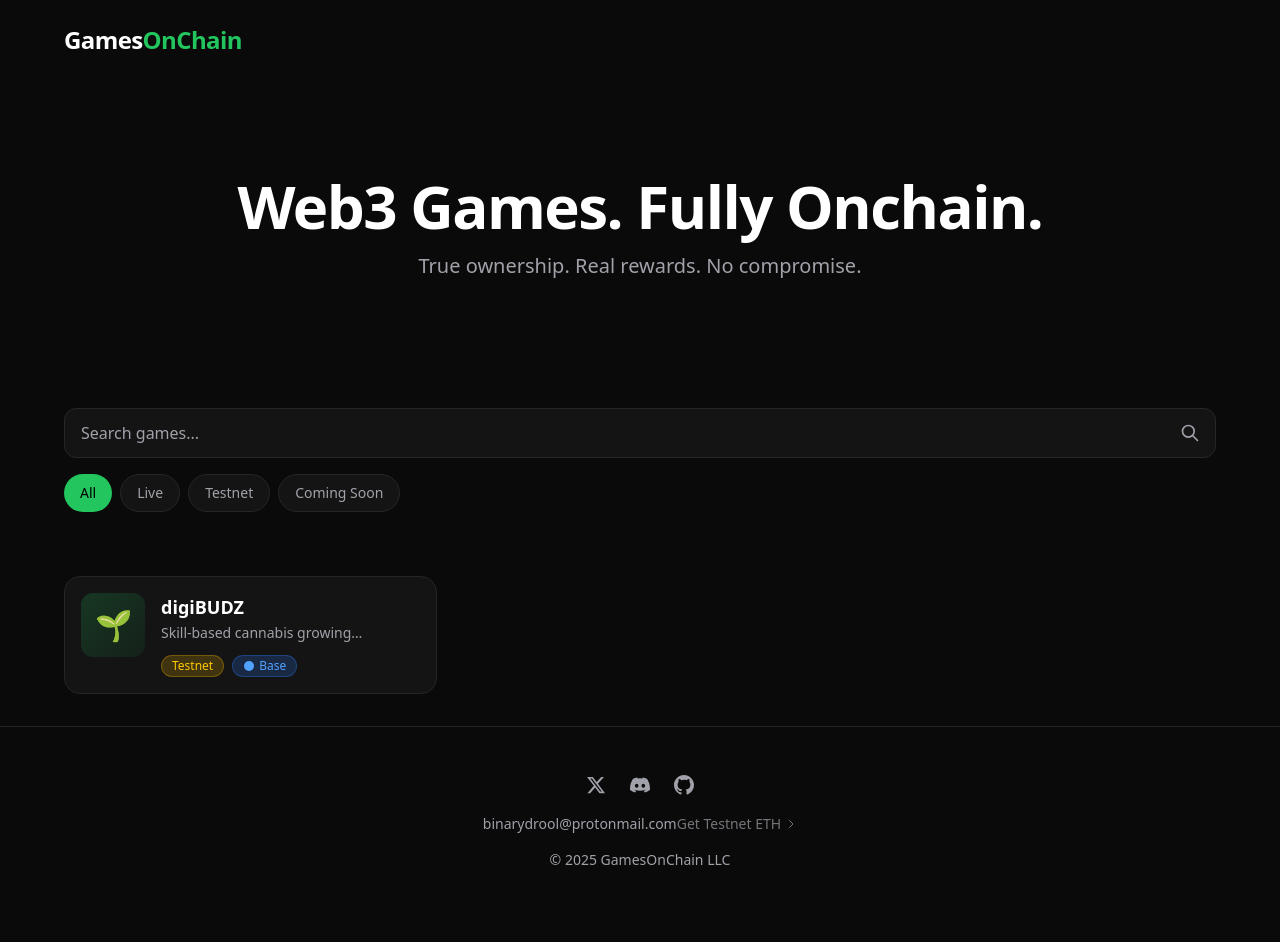
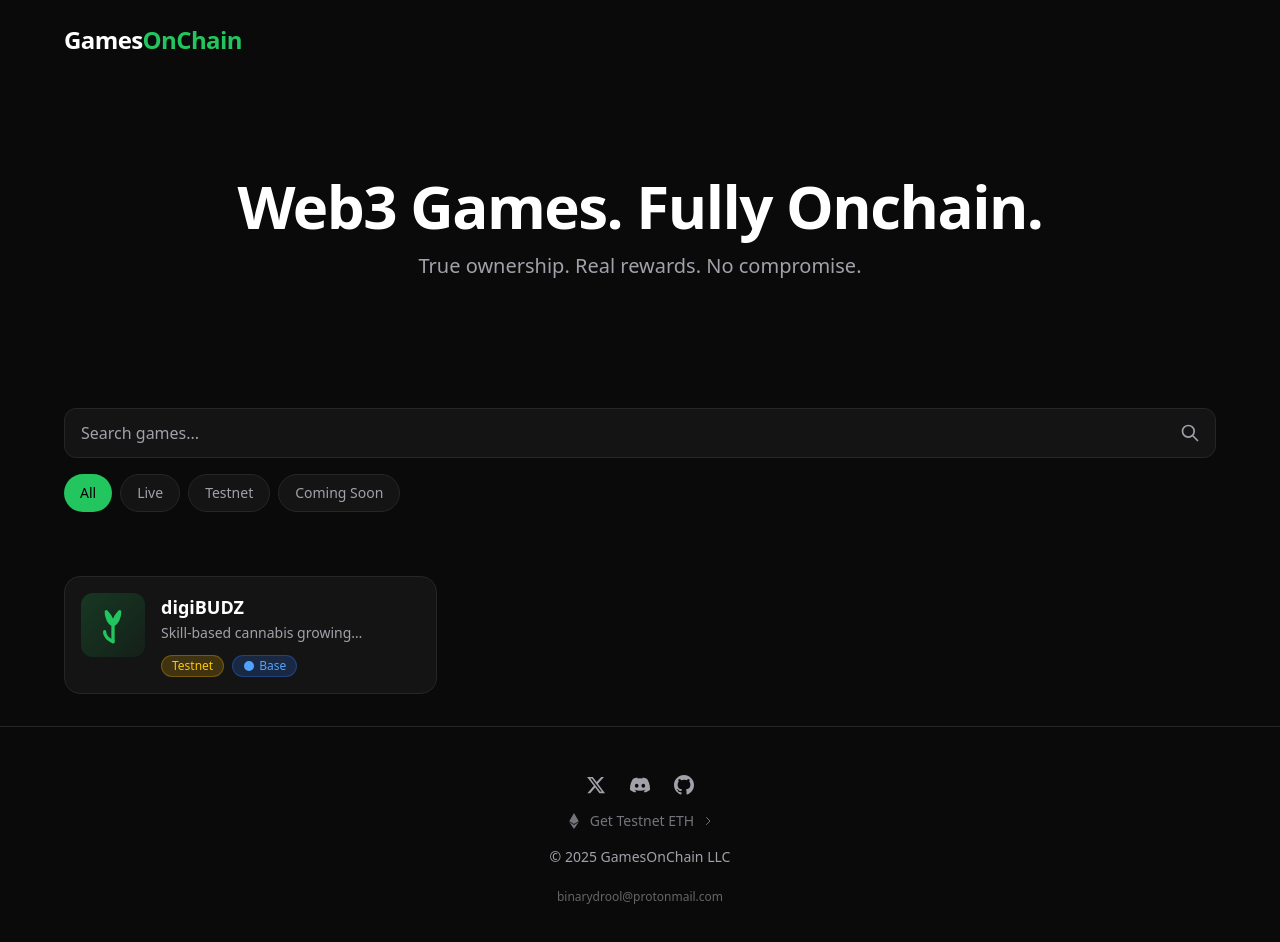
Before and after one commit to binarydrool/gamesonchain, a Next.js app: page / in a window 1280 px wide. Shown: the top 942 px of the page. Before the commit the page ends 918 px from the top, so only its background shows below. Built offline with nearby package versions, Linux system fonts and the light colour scheme.

Commit message:
fix: SVG seedling icon, footer layout, ETH logo

```diff
--- a/components/Footer.tsx
+++ b/components/Footer.tsx
@@ -34,17 +34,14 @@
           </a>
         </div>
         <a
-          href="mailto:binarydrool@protonmail.com"
-          className="text-muted hover:text-white transition-colors text-sm inline-block"
-        >
-          binarydrool@protonmail.com
-        </a>
-        <a
           href="https://console.optimism.io/faucet"
           target="_blank"
           rel="noopener noreferrer"
-          className="text-muted/70 hover:text-accent transition-colors text-sm inline-flex items-center gap-1"
+          className="text-muted/70 hover:text-accent transition-colors text-sm inline-flex items-center gap-2"
         >
+          <svg className="w-4 h-4" viewBox="0 0 320 512" fill="currentColor">
+            <path d="M311.9 260.8L160 353.6 8 260.8 160 0l151.9 260.8zM160 383.4L8 290.6 160 512l152-221.4-152 92.8z" />
+          </svg>
           Get Testnet ETH
           <svg className="w-3 h-3" fill="none" stroke="currentColor" viewBox="0 0 24 24">
             <path strokeLinecap="round" strokeLinejoin="round" strokeWidth={2} d="M9 5l7 7-7 7" />
@@ -53,6 +50,12 @@
         <p className="text-muted text-sm">
           &copy; 2025 GamesOnChain LLC
         </p>
+        <a
+          href="mailto:binarydrool@protonmail.com"
+          className="text-muted/60 hover:text-white transition-colors text-xs inline-block"
+        >
+          binarydrool@protonmail.com
+        </a>
       </div>
     </footer>
   );
--- a/components/GameCard.tsx
+++ b/components/GameCard.tsx
@@ -12,16 +12,38 @@
   'coming-soon': 'Coming Soon',
 };
 
+// SVG icon components for games
+const gameIcons: Record<string, React.ReactNode> = {
+  seedling: (
+    <svg viewBox="0 0 24 24" fill="none" className="w-10 h-10">
+      <path
+        d="M12 22V12M12 12C12 12 12 8 8 4C8 4 8 10 12 12ZM12 12C12 12 12 8 16 4C16 4 16 10 12 12Z"
+        stroke="#22c55e"
+        strokeWidth="2"
+        strokeLinecap="round"
+        strokeLinejoin="round"
+      />
+      <path
+        d="M12 22C12 22 7 20 7 16"
+        stroke="#22c55e"
+        strokeWidth="2"
+        strokeLinecap="round"
+      />
+    </svg>
+  ),
+};
+
 function GameIcon({ game }: { game: Game }) {
-  // Use emoji fallback for games without custom icons
-  if (game.icon.startsWith('emoji:')) {
-    const emoji = game.icon.replace('emoji:', '');
+  // Use SVG icon for games with icon:iconName format
+  if (game.icon.startsWith('icon:')) {
+    const iconName = game.icon.replace('icon:', '');
+    const icon = gameIcons[iconName];
     return (
       <div
-        className="w-16 h-16 rounded-xl flex items-center justify-center text-3xl"
+        className="w-16 h-16 rounded-xl flex items-center justify-center"
         style={{ background: `linear-gradient(135deg, ${game.accentColor}33, ${game.accentColor}11)` }}
       >
-        {emoji}
+        {icon}
       </div>
     );
   }
--- a/lib/games.ts
+++ b/lib/games.ts
@@ -17,7 +17,7 @@
     name: 'digiBUDZ',
     tagline: 'Skill-based cannabis growing simulation',
     url: 'https://digibudz.xyz',
-    icon: 'emoji:🌱',
+    icon: 'icon:seedling',
     status: 'testnet',
     chain: 'Base',
     accentColor: '#22c55e'
```
